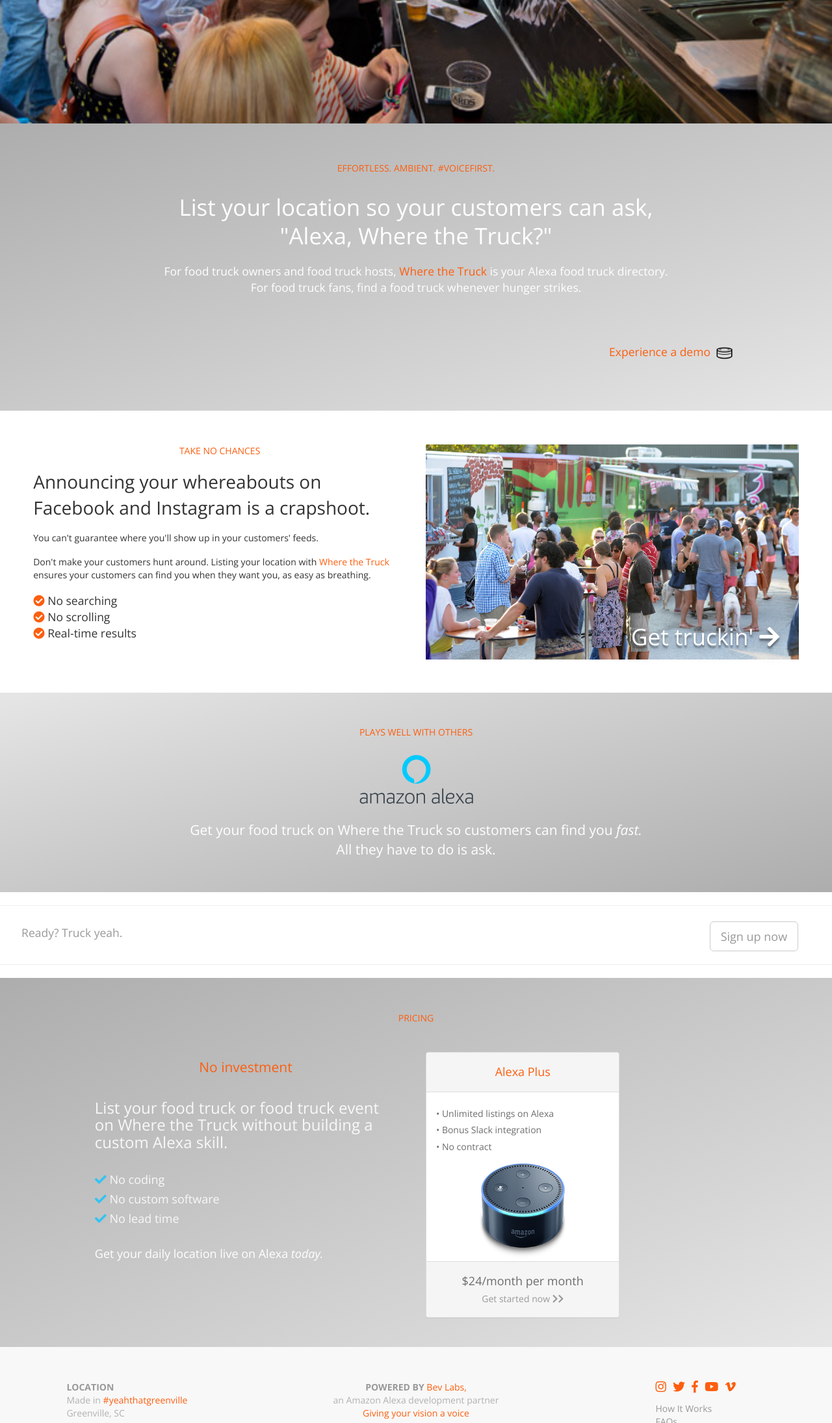
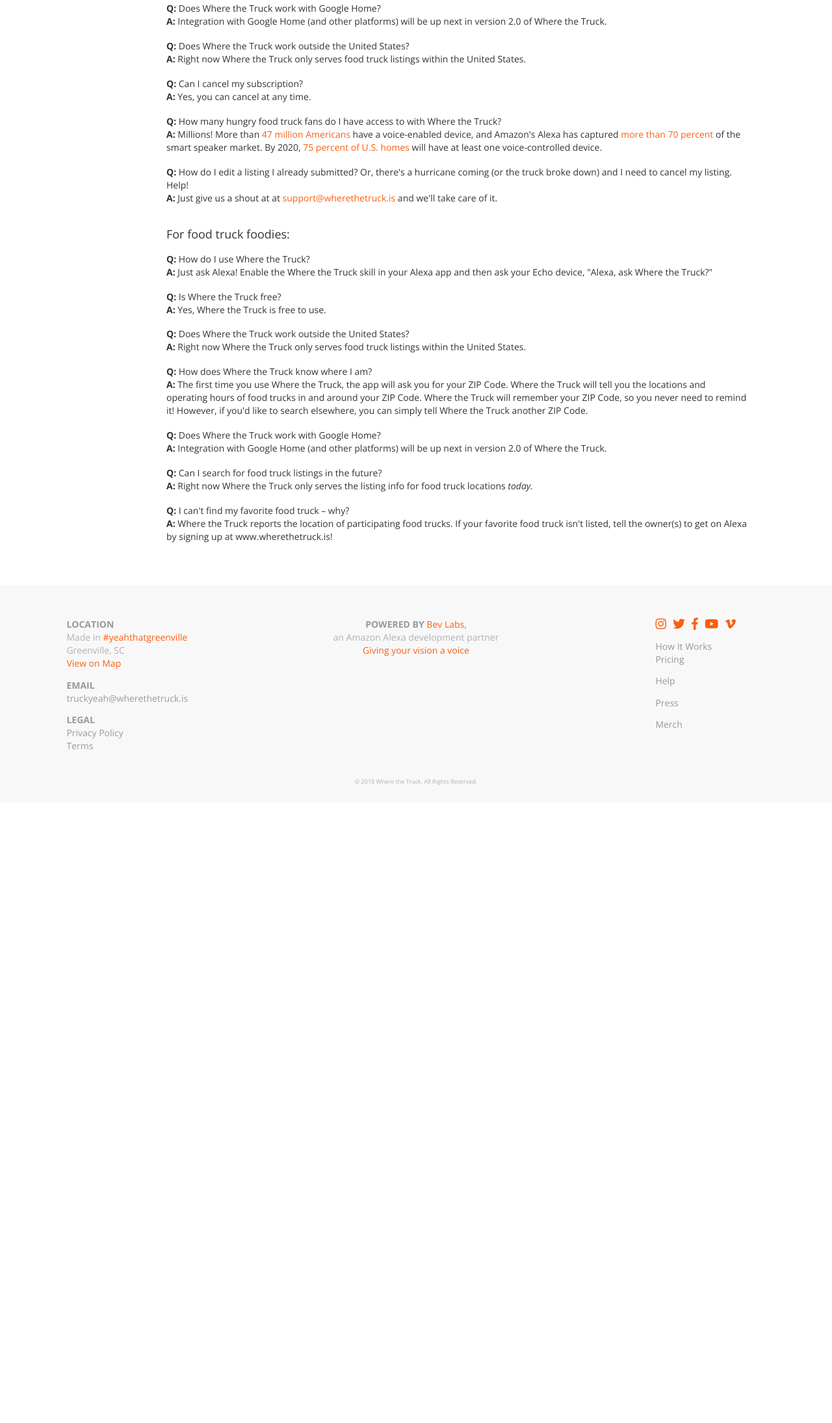
Before and after one commit to elizabethbarr/foodtruck, a website: page app/index.html in a window 1280 px wide. Shown: the part 610-2800 px from the top of the page at 65% size. After the commit the page ends 1846 px from the top, so only its background shows below. Drawn offline with nearby package versions, Linux system fonts and the light colour scheme; files that its build step writes are made by us from their sources.

Commit message:
fix in faqs.html

```diff
--- a/app/index.html
+++ b/app/index.html
@@ -2,7 +2,7 @@
 <html lang="">
   <head>
     <meta charset="utf-8">
-    <title>Where the Truck | The Alexa food truck finder</title>
+    <title>Where the Truck</title>
     <meta name="description" content="">
     <meta name="viewport" content="width=device-width, initial-scale=1">
 
@@ -47,14 +47,13 @@
         <span class="icon-bar"></span>
         <span class="icon-bar"></span>
       </button>
-      <a class="navbar-brand" href="#"><img src="../images/wherethetruck.png" width="50" height="50" alt="How do I put my food truck on Alexa?"></a>
+      <a class="navbar-brand" href="#"><img src="../images/wherethetruck.png" width="50" height="50" alt="Where the Truck the Alexa food truck directory"></a>
     </div>
     <div id="navbar" class="collapse navbar-collapse">
       <ul class="nav navbar-nav">
         <li style="margin-left: -5%"><a href="#">Where the Truck</a></li>
         <li><a href="howitworks">How It Works</a></li>
-        <li><a href="faqs">FAQs</a></li>
-        <li><a name="pricing">Pricing</a></li>
+        <li><a href="http://www.wherethetruck.is/#pricing">Pricing</a></li>
       </ul>
       <ul class="nav navbar-nav navbar-right">
         <li><a href="signup">Sign Up</a></li>
@@ -64,157 +63,48 @@
   </div>
  </nav>
 
- <div class="hero-container">
-  <div class="row">
-    <div class="col-lg-12">
-      <div class="hero-content">
-        <h1>Where the Truck</h1>
-          <div class="subhead-content">
-            <h2>The Alexa food truck finder</h2>
-          <div class="button-content">
-            <button class="btn btn-default btn-lg"><a class="orangelink" href="#signup"><strong>Get Started</strong></a></button>
-          </div>
-          </div>
-          <div class="down-arrow"><a class="whitelink" href="#pricing"><i class="fas fa-angle-down fa-5x"></i></a></div>
-      </div>
-    </div>
-  </div>
-</div>
-
-  <div class="middle-container">
-    <div class="row">
-      <div class="middle-content">
-        <div class="col-lg-12">
-          <div class="effortless"><h5>Effortless. Ambient. #Voicefirst.</h5></div>
-          <div class="list">
-            <div>List your location so your customers can ask,</div>
-            <div>"Alexa, Where the Truck?"</div>
-          </div>
-          <div class="hunger">
-            <div>For food truck owners and food truck hosts, <a class="orangelink" href="https://www.amazon.com/Bev-Labs-Where-the-Truck/dp/B07169MSZD">Where the Truck </a>is your Alexa food truck directory.</div>
-            <div>For food truck fans, find a food truck whenever hunger strikes.</div>
-          </div>
-          <div class="demo"><a class="orangelink" href="howitworks">Experience a demo <span><img src="../images/echoicon.png" width="75" height="75" style="margin-left:-2%;" alt="Alexa skill for food trucks"></span></a></div>
-        </div>
-      </div>
-    </div>
-  </div>
-
-  <div class="lower-container">
-    <div class="row">
-      <div class="lower-content">
-       <div class="col-md-6">
-          <div class="left-lower">
-            <div class="chances">Take no chances</div>
-            <div class="crapshoot">Announcing your whereabouts on Facebook and Instagram is a crapshoot.</div>
-            <div class="feeds">You can't guarantee where you'll show up in your customers' feeds.</div>
-            <div class="hunt">Don't make your customers hunt around. Listing your location with <a class="orangelink" href="#signup">Where the Truck</a> ensures your customers can find you when they want you, as easy as breathing.</div>
-            <div class="searching">
-              <div><span class="orangelink"><i class="fas fa-check-circle"></i></span><span> No searching</span></div>
-              <div><span class="orangelink"><i class="fas fa-check-circle"></i></span><span> No scrolling</span></div>
-              <div><span class="orangelink"><i class="fas fa-check-circle"></i></span><span> Real-time results</span></div>
-            </div>
-          </div>
-        </div>
-        <div class="col-md-6">
-          <div class="right-lower">
-          <img src="../images/peopletrucks.jpg" class="img-responsive" alt="Get my food truck on Alexa">
-          <div class="bottom-right">
-            <div><a class="whitelink" href="signup">Get truckin' <i class="fas fa-arrow-right"></i></a></div>
-          </div>
-          </div>
-        </div>
-      </div>
-    </div>
-  </div>
-
-<div class="workswith-container">
-  <div class="row">
-      <div class="workswith-content">
-        <div class="plays">Plays well with others</div>
-          <div class="col-lg-12">
-            <a href="https://www.amazon.com/Bev-Labs-Where-the-Truck/dp/B07169MSZD"><img src="../images/alexastackedtransparent.png" class="alexa-logo" width="175" height="75" alt="Putting my food truck on Alexa with Where the Truck"></a>
-          <div class="ask">
-            <div>Get your food truck on Where the Truck so customers can find you <em>fast.</em></div>
-            <div>All they have to do is ask.</div>
-          </div>
-      </div>
-    </div>
-  </div>
-</div>
-
-<div class="hr-container">
-  <div class="row">
-      <div class="hr-content">
-        <hr>
-        <div class="col-sm-2">
-          <span class="yeah"><a class="graylink" href="#signup">Ready? Truck yeah.</a></span>
-        </div>
-        <div class="col-sm-2">
-        </div>
-        <div class="col-sm-2">
-        </div>
-        <div class="col-sm-2">
-        </div>
-        <div class="col-sm-2">
-        </div>
-        <div class="col-sm-2">
-          <div class="button-content">
-            <button class="btn btn-default btn-lg"><a class="graylink" href="#signup">Sign up now</a></button>
-          </div>
-        </div>
-    </div>
-  </div>
-</div>
-<hr>
-
-
-<div class="pricing-container">
-  <div class="row">
-    <div class="pricing-content">
-
-    <div class="pricing-hed"><a class="orangelink" name="pricing">Pricing</a></div>
-    <div class="col-md-6">
-      <div class="investment">No investment</div>
-      <div class="custom"><h3>List your food truck or food truck event on Where the Truck without building a custom Alexa skill.</h3></div>
-      <div class="coding">
-        <h4><span class="bluelink"><i class="fas fa-check"></i></span><span> No coding</span></h4>
-        <h4><span class="bluelink"><i class="fas fa-check"></i></span><span> No custom software</span></h4>
-        <h4><span class="bluelink"><i class="fas fa-check"></i></span><span> No lead time</span></h4>
-      </div>
-      <div class="daily"><h4><a class="whitelink">Get your daily location live on Alexa <em>today.</em></h4></a></div>
-    </div>
-
-      <div class="pricing-panel">
-        <div class="col-md-4">
-        <div class="panel panel-default">
-          <div class="panel-heading">
-            <div class=panel-title>
-              <h4>Alexa Plus<h4>
-            </div>
-          </div>
-          <div class="panel-body">
-            <div class="unlimited">
-              <h5>• Unlimited listings on Alexa</h5>
-              <h5>• Bonus Slack integration</h5>
-              <h5>• No contract</h5>
-            </div>
-            <img src="../images/transparentdot.png" class="dot" width="250" height="250" alt="Ask Alexa for food truck locations">
-          </div>
-          <div class="panel-footer">
-            <h4>$24/month per month</h4>
-            <h5><a class="graylink" href="signup">Get started now <i class="fas fa-chevron-right"></i><i class="fas fa-chevron-right"></i></a></h5>
-          </div>
-      </div>
-     </div>
-    </div>
-
-    </div>
-  </div>
+<div class="faqs-container">
+  <h3>FAQs</h3>
+    <h4 style="margin-top: 4%">For food truck owners, food truck hosts, and organizers of food truck rallies, rodeos, and roundups:</h4>
+      <div class="faqs" style="margin-top: 2%"><strong>Q:</strong> Why do I need to list my food truck/food truck event on Alexa?</div>
+      <div class="faqs"><strong>A:</strong> Because your customers don't know how to find you. Some food trucks announce their locations on Facebook, some on Instagram, some on their websites, but there is no one place to find a comprehensive directory.</div><div>You can't rely on your social media posts showing up on your customers' feeds (unless you buy an ad). And all that searching and scrolling around – wouldn't it be fabulous and dead simple if your customers could <em>just ask!</em> Hands-free and everywhere you are, that's Where the Truck.</em></div>
+      <div class="faqs" style="margin-top: 2%"><strong>Q:</strong> Do I have to create a custom Alexa skill to get my food truck on Alexa? Do I have to find someone who knows how to code?</div>
+      <div class="faqs"><strong>A:</strong> No. With Where the Truck, you can make your whereabouts available to Alexa users without the need for custom software development. Where the Truck is a subscription service that allows you to list as many food truck locations as you need, for one monthly subscription.</div>
+      <div class="faqs" style="margin-top: 2%"><strong>Q:</strong> How do I get my food truck location info on Alexa? </div>
+      <div class="faqs"><strong>A:</strong> <a class="orangelink" href="signup">Sign up here</a> and start listing your locations right away. Your info will be available on Where the Truck's Alexa skill immediately.</div>
+      <div class="faqs" style="margin-top: 2%"><strong>Q:</strong> What does Where the Truck cost?</div>
+      <div class="faqs"><strong>A:</strong> Where the Truck is $24/month per food truck (or cart, or other mobile food service operation) for unlimited listings.</div>
+      <div class="faqs" style="margin-top: 2%"><strong>Q:</strong> Are credit card transactions on Where the Truck secure?</div>
+      <div class="faqs"><strong>A:</strong> Yes. Where the Truck uses <a class="graylink" href="https://www.moonclerk.com/">MoonClerk</a> to process payments. MoonClerk provides full SSL encryption over HTTPS and is PCI-compliant. You can read more <a class="orangelink" href="http://help.moonclerk.com/frequently-asked-questions/what-kinds-of-security-measures-does-moonclerk-provide">here.</a></div>
+      <div class="faqs" style="margin-top: 2%"><strong>Q:</strong> Does Where the Truck work with Google Home?</div>
+      <div class="faqs"><strong>A:</strong> Integration with Google Home (and other platforms) will be up next in version 2.0 of Where the Truck.</div>
+      <div class="faqs" style="margin-top: 2%"><strong>Q:</strong> Does Where the Truck work outside the United States?</div>
+      <div class="faqs"><strong>A:</strong> Right now Where the Truck only serves food truck listings within the United States.</div>
+      <div class="faqs" style="margin-top: 2%"><strong>Q:</strong> Can I cancel my subscription?</div>
+      <div class="faqs"><strong>A:</strong> Yes, you can cancel at any time.</div>
+      <div class="faqs" style="margin-top: 2%"><strong>Q:</strong> How many hungry food truck fans do I have access to with Where the Truck?</div>
+      <div class="faqs"><strong>A:</strong> Millions! More than <a class="orangelink" href="https://www.voicebot.ai/amazon-echo-alexa-stats/">47 million Americans</a> have a voice-enabled device, and Amazon's Alexa has captured <a class="orangelink" href="https://www.voicebot.ai/2018/03/08/amazon-echo-maintains-large-market-share-lead-u-s-smart-speaker-user-base/">more than 70 percent</a> of the smart speaker market. By 2020, <a class="orangelink" href="https://www.voicebot.ai/amazon-echo-alexa-stats/">75 percent of U.S. homes</a> will have at least one voice-controlled device.</div>
+      <div class="faqs" style="margin-top: 2%"><strong>Q:</strong> How do I edit a listing I already submitted? Or, there's a hurricane coming (or the truck broke down) and I need to cancel my listing. Help!</div>
+      <div class="faqs"><strong>A:</strong> Just give us a shout at at <a class="orangelink" href="mailto:support@wherethetruck.is?subject=I_need_to_edit_or_cancel_my_listing_on_Where_the_Truck">support@wherethetruck.is</a> and we'll take care of it.</div>
+    <h4 style="margin-top: 4%">For food truck foodies:</h4>
+      <div class="faqs" style="margin-top: 2%"><strong>Q:</strong> How do I use Where the Truck?</div>
+      <div class="faqs"><strong>A:</strong> Just ask Alexa! Enable the Where the Truck skill in your Alexa app and then ask your Echo device, "Alexa, ask Where the Truck?"</div>
+      <div class="faqs" style="margin-top: 2%"><strong>Q:</strong> Is Where the Truck free?</div>
+      <div class="faqs"><strong>A:</strong> Yes, Where the Truck is free to use.</div>
+      <div class="faqs" style="margin-top: 2%"><strong>Q:</strong> Does Where the Truck work outside the United States?</div>
+      <div class="faqs"><strong>A:</strong> Right now Where the Truck only serves food truck listings within the United States.</div>
+      <div class="faqs" style="margin-top: 2%"><strong>Q:</strong> How does Where the Truck know where I am?</div>
+      <div class="faqs"><strong>A:</strong> The first time you use Where the Truck, the app will ask you for your ZIP Code. Where the Truck will tell you the locations and operating hours of food trucks in and around your ZIP Code. Where the Truck will remember your ZIP Code, so you never need to remind it! However, if you'd like to search elsewhere, you can simply tell Where the Truck another ZIP Code.</div>
+      <div class="faqs" style="margin-top: 2%"><strong>Q:</strong> Does Where the Truck work with Google Home?</div>
+      <div class="faqs"><strong>A:</strong> Integration with Google Home (and other platforms) will be up next in version 2.0 of Where the Truck.</div>
+      <div class="faqs" style="margin-top: 2%"><strong>Q:</strong> Can I search for food truck listings in the future?</div>
+      <div class="faqs"><strong>A:</strong> Right now Where the Truck only serves the listing info for food truck locations <em>today.</em></div>
+      <div class="faqs" style="margin-top: 2%"><strong>Q:</strong> I can't find my favorite food truck – why?</div>
+      <div class="faqs"><strong>A:</strong> Where the Truck reports the location of participating food trucks. If your favorite food truck isn't listed, tell the owner(s) to get on Alexa by signing up at www.wherethetruck.is!</div>
 </div>
 
 
-  <div class="footer-container">
+<div class="footer-container">
     <div class="row">
       <div class="footer-content">
         <div class="col-sm-4">
@@ -269,8 +159,7 @@
           </div>
           <div class="footer-right-two">
             <div><a class="graylink" href="howitworks">How It Works</a></div>
-            <div><a class="graylink" href="faqs">FAQs</a></div>
-            <div><a class="graylink" name="#pricing">Pricing</a></div>
+            <div><a class="graylink" href="http://www.wherethetruck.is/#pricing">Pricing</a></div>
           </div>
           <div class="footer-right-three">
             <div><a class="graylink" href="help">Help</a></div>
@@ -285,30 +174,3 @@
       </div>
     </div>
   </div>
-
-    <!-- build:js scripts/vendor.js -->
-    <!-- bower:js -->
-    <script src="/bower_components/jquery/dist/jquery.js"></script>
-    <!-- endbower -->
-    <!-- endbuild -->
-
-    <!-- build:js scripts/plugins.js -->
-    <script src="/bower_components/bootstrap/js/affix.js"></script>
-    <script src="/bower_components/bootstrap/js/alert.js"></script>
-    <script src="/bower_components/bootstrap/js/dropdown.js"></script>
-    <script src="/bower_components/bootstrap/js/tooltip.js"></script>
-    <script src="/bower_components/bootstrap/js/modal.js"></script>
-    <script src="/bower_components/bootstrap/js/transition.js"></script>
-    <script src="/bower_components/bootstrap/js/button.js"></script>
-    <script src="/bower_components/bootstrap/js/popover.js"></script>
-    <script src="/bower_components/bootstrap/js/carousel.js"></script>
-    <script src="/bower_components/bootstrap/js/scrollspy.js"></script>
-    <script src="/bower_components/bootstrap/js/collapse.js"></script>
-    <script src="/bower_components/bootstrap/js/tab.js"></script>
-    <!-- endbuild -->
-
-    <!-- build:js scripts/main.js -->
-    <script src="scripts/main.js"></script>
-    <!-- endbuild -->
-  </body>
-</html>
```
